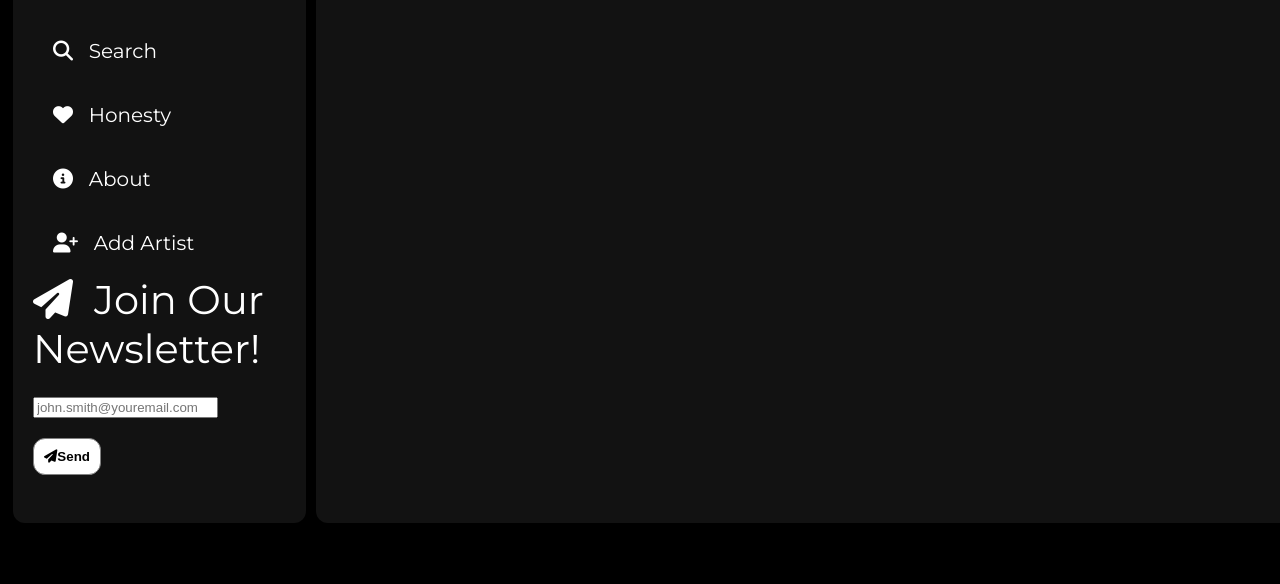
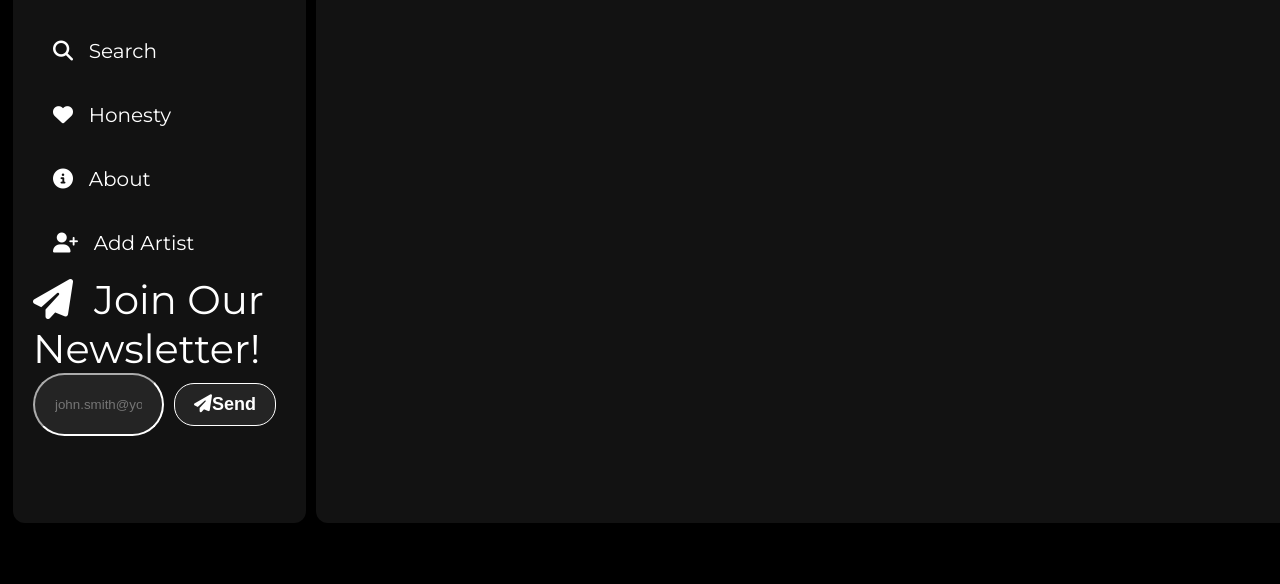
Before and after one commit to helloprof/web2unes, a website: page src/index.html in a window 1280 px wide. Shown: the part 216-800 px from the top of the page. Drawn offline with Linux system fonts and the light colour scheme.

Commit message:
styles for the forms, inputs and submit buttons

```diff
--- a/src/css/styles.css
+++ b/src/css/styles.css
@@ -131,3 +131,51 @@ button:hover {
     width: 100px;
     height: 100px;
 }
+
+input, select, textarea, fieldset, button {
+    border-radius: 20px;
+    padding: 10px;
+    /* height: 15px; */
+    background-color: #242424;
+    color: white;
+    border-color: white;
+    /* width: 100%; */
+    /* text-align: center; */
+}
+
+#email {
+    border-radius: 50px;
+    padding: 20px;
+    /* height: 15px; */
+    background-color: #242424;
+    color: white;
+    border-color: white;
+    width: 100%;
+    text-align: center;
+}
+.email-form {
+    display: flex;
+    justify-content: space-between;
+}
+
+.newsletter {
+    border-radius: 20px;
+    padding: 10px;
+    width: 100%;
+    margin: 10px;
+    text-align: center;
+    font-size: large;
+}
+
+.request-artist {
+    margin: 5px;
+    padding: 20px;
+    border-radius: 12px;
+    background-color: #121212;
+    width: 100%;
+}
+
+#songs-list {
+    padding: 10px;
+    margin: 10px;
+}
```
